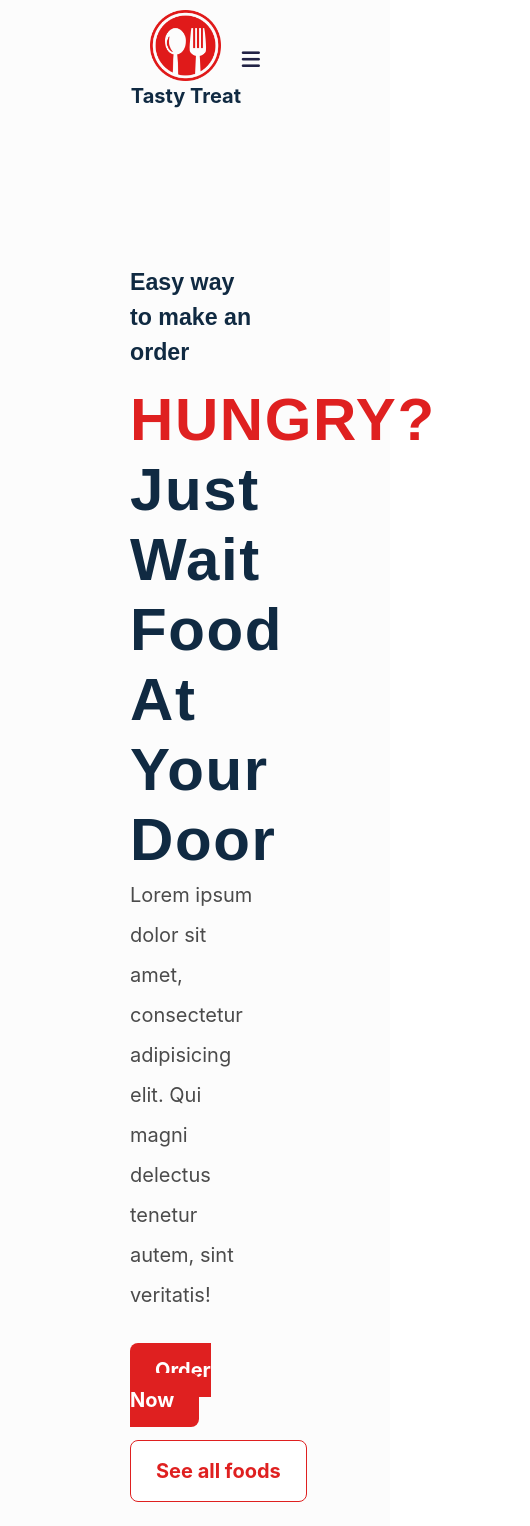
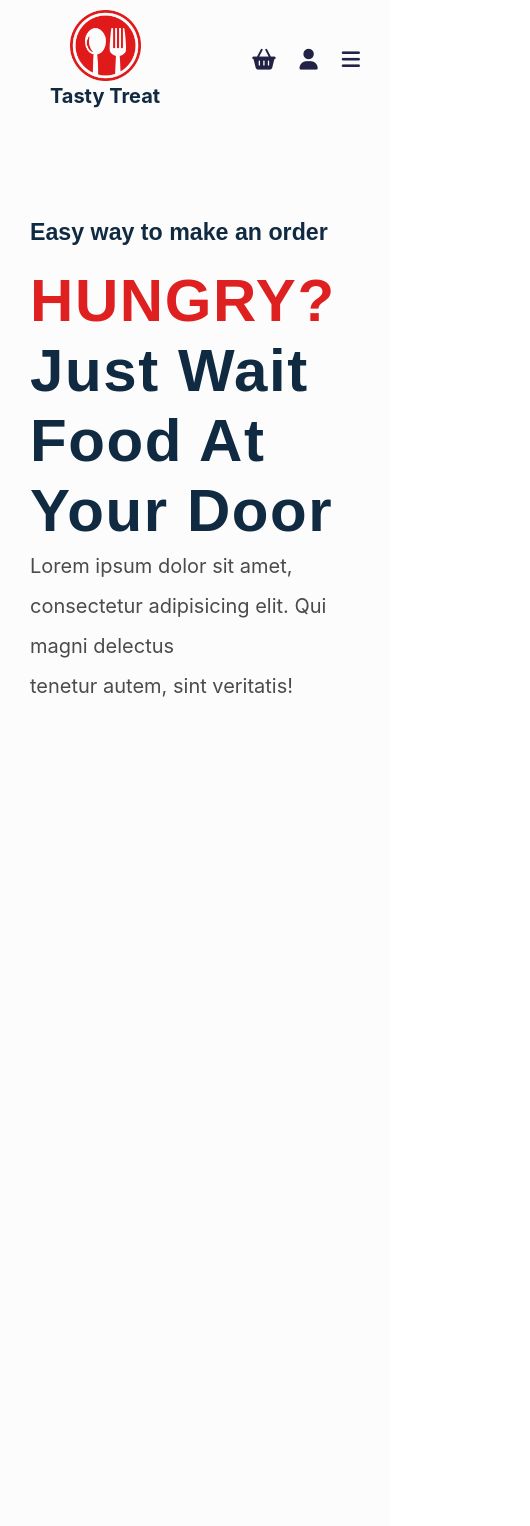
Before and after one commit to Fantom-01/fda-ui, a React (Vite) app: page / in a window 390 px wide. Shown: the top 1526 px of the page, 530 px wide, since content can reach past the window. Built offline with nearby package versions, Linux system fonts and the light colour scheme.

Commit message:
testing....

```diff
--- a/src/SectOne.css
+++ b/src/SectOne.css
@@ -124,3 +124,9 @@
     text-align: center;
   }
 }
+
+@media screen and (max-width: 400px) {
+  .sect1{
+    padding: 10px 30px;
+  }
+}
--- a/src/foodMenu/foodmenu.css
+++ b/src/foodMenu/foodmenu.css
@@ -231,23 +231,41 @@ Menu
   .menu-item {
     grid-template-columns: 225px 1fr;
     gap: 0 1.25rem;
-    max-width: 40rem;
+    max-width: 35rem;
   }
   .photo {
     height: 175px;
   }
 }
-@media screen and (max-width: 768px) {
+@media screen and (max-width: 1200px) {
+  .section-center{
+    display: flex;
+    flex-wrap: wrap;
+    justify-content: center;
+  }
+  .menu-item{
+    min-width: 280px;
+    max-width: 60%;
+  }
+}
+@media screen and (max-width: 900px) {
   .menu-item {
-    /* grid-template-columns: 225px 1fr;
-    gap: 0 1.25rem;
-    max-width: 40rem; */
     display: block;
-    width: 80%;
+    width: 40%;
     margin: 20px auto;
   }
   .photo {
     height: 175px;
+  }
+}
+@media screen and (max-width: 400px) {
+  .menu-item {
+    width: 80%;
+    transform: translateX(10%);
+  }
+  .btn-container{
+    overflow-x: scroll;
+    padding-left: 50px;
   }
 }
 @media screen and (min-width: 1200px) {
--- a/src/footer.css
+++ b/src/footer.css
@@ -97,3 +97,17 @@ footer{
     font-size: 20px;
     font-weight: 600;
 }
+
+/* MEDIA QUERIES */
+@media screen and (max-width: 900px) {
+    .footer--one{
+        flex-direction: column;
+        padding: 10px 50px;
+    }
+}
+@media screen and (max-width: 400px) {
+    footer{
+        padding: 10px 30px;
+        overflow-x: hidden;
+    }
+}
--- a/src/index.css
+++ b/src/index.css
@@ -164,9 +164,15 @@ nav{
     margin-bottom: 20px;
     z-index: 1;
   }
+  .header--div2{
+    width: 50%;
+    display: flex;
+    justify-content: center;
+    align-items: center;
+  }
   .hero--img{
-    width: 530px;
-    height: 530px;
+    width: 100%;
+    height: auto;
   }
   .header--btn2{
     display: block;
@@ -178,6 +184,7 @@ nav{
 @media screen and (max-width: 900px) {
   .header{
     flex-direction: column;
+    padding: 10px 50px;
   }
   .header--div1{
     width: 100%;
@@ -185,22 +192,31 @@ nav{
   .header--btn2{
     margin-bottom: -40px;
   }
+  .header--div2{
+    width: 100%;
+  }
   .hero--img{
-    width: 400px;
-    height: 400px;
+    width: 100%;
+    height: auto;
   }
   .nav{
     display: flex;
     justify-content: space-between;
-    padding-top: 10px;
+    padding: 10px 50px;
   }
-  .nav--a{
+  .nav--links{
     display: none;
   }
   #menu-icon{
     display: block;
   }
 }
-@media screen and (max-width: 350px) {
-
+@media screen and (max-width: 400px) {
+  .nav{
+    padding: 10px 30px;
+  }
+  .header{
+    padding: 10px 30px;
+    overflow-x: hidden;
+  }
 }
--- a/src/testimonial.css
+++ b/src/testimonial.css
@@ -55,6 +55,23 @@
         margin-bottom: 20px;
     }
 }
-@media screen and (max-width: 350px) {
-
+@media screen and (max-width: 1200px) {
+  .testimonial{
+    padding: 10px 50px;
+    margin-bottom: 450px;
+  }
+  .testimonial--image{
+    width: 80%;
+    margin: 0 auto 0 auto;
+  }
 }
+@media screen and (max-width: 900px) {
+  .testimonial{
+    padding: 10px 50px;
+  }
+}
+@media screen and (max-width: 400px) {
+  .testimonial{
+    padding: 10px 30px;
+  }
+}
--- a/src/whyTasty.css
+++ b/src/whyTasty.css
@@ -51,7 +51,7 @@
 @media screen and (max-width: 1145px) {
     .whyTasty{
         flex-direction: column;
-        margin-bottom: 900px;
+        margin-bottom: 1100px;
         margin-top: -200px;
         width: 100%;
     }
@@ -62,3 +62,16 @@
         width: 100%;
     }
 }
+
+@media screen and (max-width: 900px) {
+  .whyTasty{
+    padding: 10px 50px;
+    margin-bottom: 950px;
+}
+}
+@media screen and (max-width: 400px) {
+    .whyTasty{
+        padding: 10px 30px;
+        margin-bottom: 950px;
+  }
+}
```
